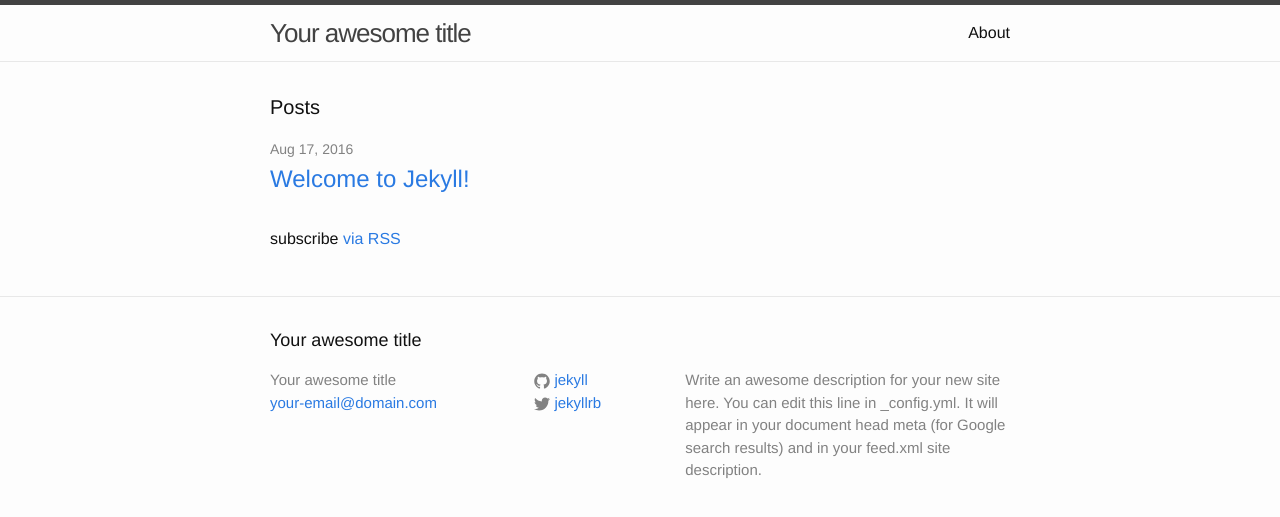
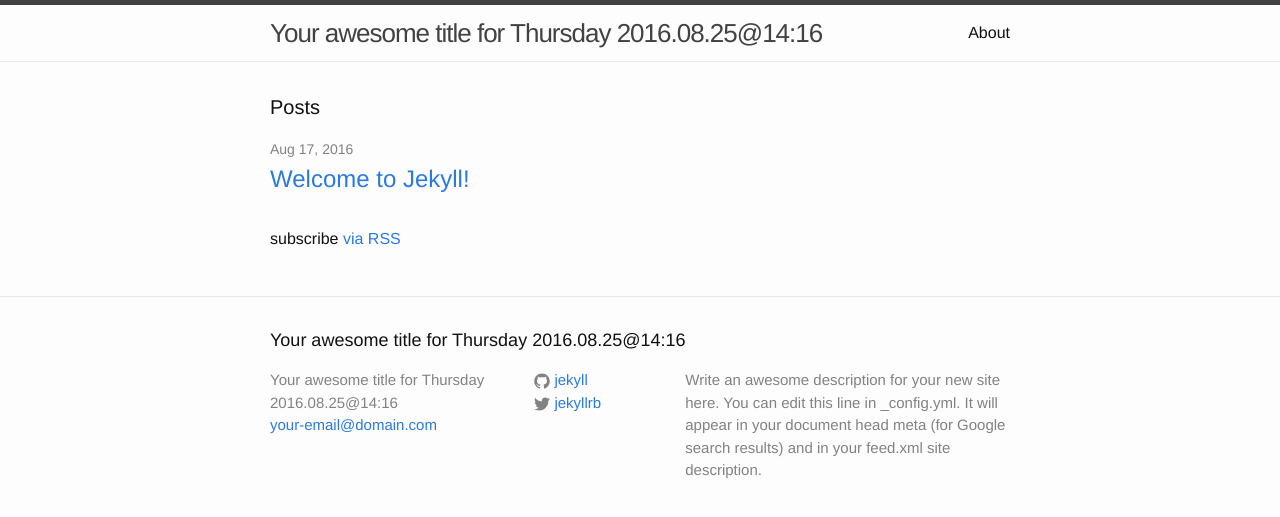
Before and after one commit to paholbert/paholbert.github.io, a Jekyll site: the page built from index.html, in a window 1280 px wide. Shown: the top 517 px of the page. Built offline with Jekyll 4.4.1, drawn with Linux system fonts in a browser that asks for light colours.

Commit message:
Added two files

```diff
--- a/_config.yml
+++ b/_config.yml
@@ -6,7 +6,7 @@
 # 'jekyll serve'. If you change this file, please restart the server process.
 
 # Site settings
-title: Your awesome title
+title: Your awesome title for Thursday 2016.08.25@14:16
 email: your-email@domain.com
 description: > # this means to ignore newlines until "baseurl:"
   Write an awesome description for your new site here. You can edit this
```
